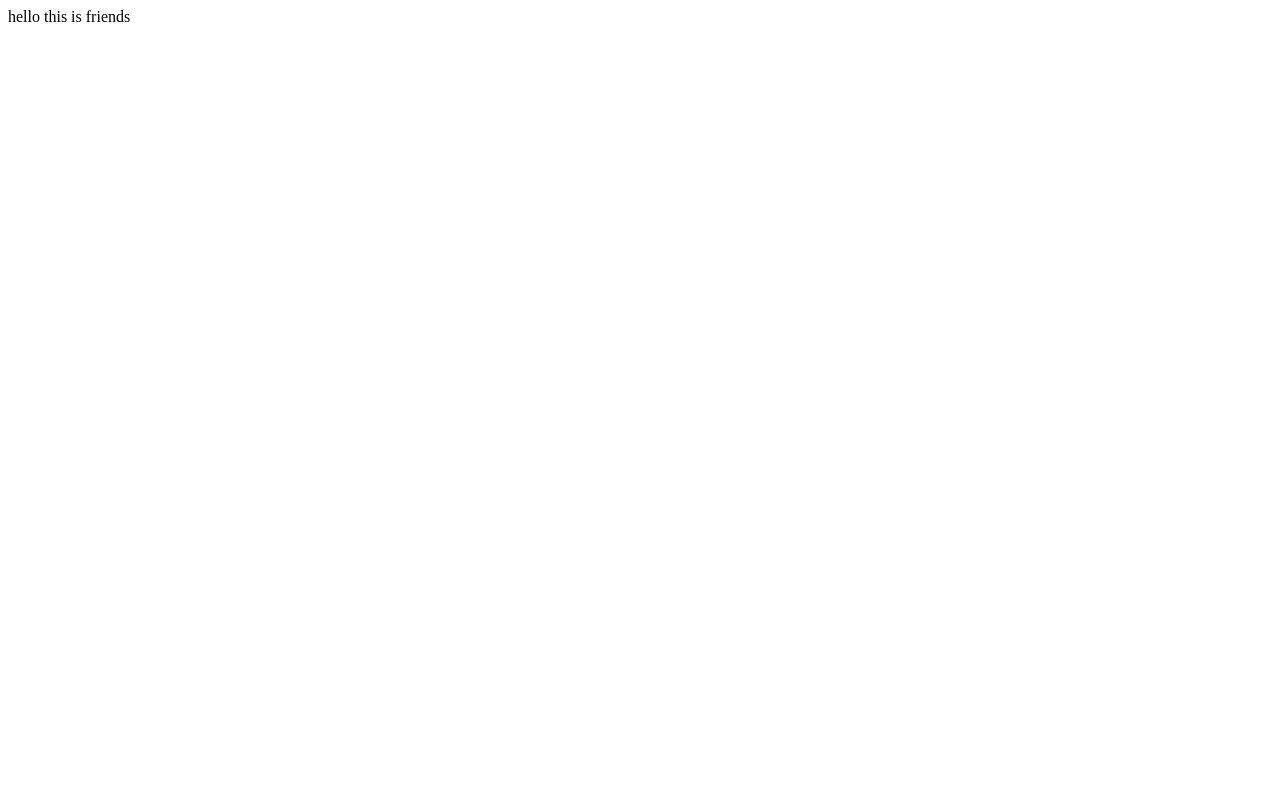
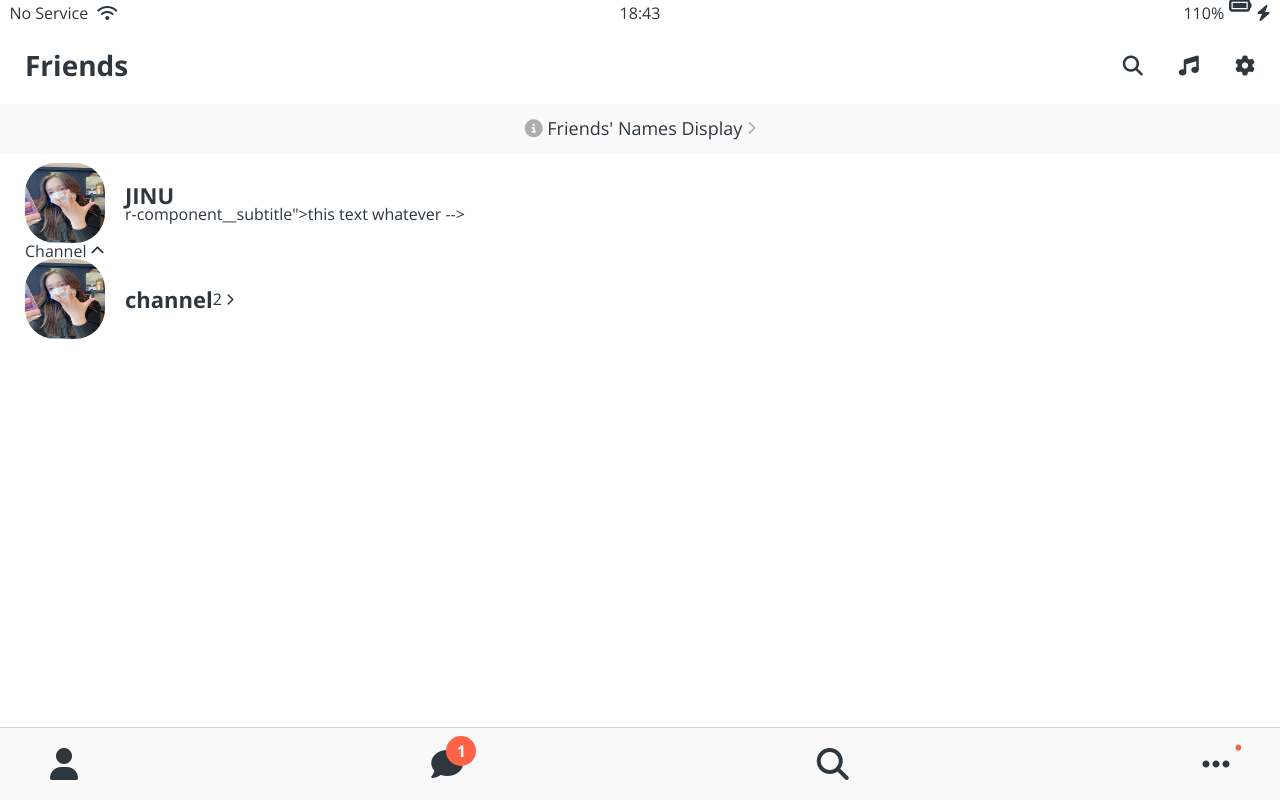
Before and after one commit to jinwoo45/kokoa-clone-2021, a plain HTML site: page friends.html in a window 1280 px wide. Drawn offline with nearby package versions, Linux system fonts and the light colour scheme.

Commit message:
0523_update

```diff
--- /dev/null
+++ b/css/components/nav-bar.css
@@ -0,0 +1,41 @@
+.nav {
+  position: fixed;
+  bottom: 0;
+  width: 100%;
+  background-color: #f9f9fa;
+  padding: 20px 50px;
+  box-sizing: border-box;
+  border-top: 1px solid rgba(121, 121, 121, 0.3);
+}
+
+.nav__list {
+  display: flex;
+  justify-content: space-between;
+}
+
+.nav__link {
+  position: relative;
+  color: #2e363e;
+}
+.nav__notification {
+  background-color: tomato;
+  width: 30px;
+  height: 30px;
+  border-radius: 15px;
+  display: flex;
+  justify-content: center;
+  align-items: center;
+  color: white;
+  font-weight: 600;
+  position: absolute;
+  left: 15px;
+  bottom: 15px;
+}
+
+.nav__circle {
+  color: tomato;
+  font-size: 3rem;
+  position: absolute;
+  left: 30px;
+  bottom: 25px;
+}
--- /dev/null
+++ b/css/components/screen-header.css
@@ -0,0 +1,16 @@
+.screen-header {
+  display: flex;
+  justify-content: space-between;
+  align-items: center;
+  padding: var(--horizontal-space);
+}
+
+.screen-header__title {
+  font-size: 28px;
+  font-weight: 600;
+}
+
+.screen-header__icons span {
+  margin-left: 32px;
+  font-weight: 600;
+}
--- /dev/null
+++ b/css/components/user-components.css
@@ -0,0 +1,27 @@
+.user-component,
+.user-component__column:first-child {
+  display: flex;
+  align-items: center;
+}
+
+.user-component__avatar {
+  width: 70px;
+  height: 70px;
+  border-radius: 30px;
+  margin-right: 20px;
+}
+
+.user-component__title {
+  font-weight: 600;
+  font-size: 22px;
+}
+
+.user-component__subtitle {
+  margin-top: 8px;
+  color: rgba(0, 0, 0, 0.5);
+}
+
+.user-component__avatar--xl {
+  width: 80px;
+  height: 80px;
+}
--- a/css/reset.css
+++ b/css/reset.css
@@ -131,3 +131,8 @@ table {
 input:focus {
   outline: none;
 }
+
+a {
+  color: inherit;
+  text-decoration: none;
+}
--- /dev/null
+++ b/css/screens/friends.css
@@ -0,0 +1,16 @@
+#friends-display-link {
+  text-align: center;
+  display: block;
+  background-color: #fafafa;
+  padding: 15px 0px;
+  font-size: 18px;
+  margin-bottom: 10px;
+}
+
+#friends-display-link i {
+  color: rgba(0, 0, 0, 0.3);
+}
+
+.friends-screen {
+  padding: 0px var(--horizontal-space);
+}
--- a/css/styles.css
+++ b/css/styles.css
@@ -1,12 +1,18 @@
 @import url("https://fonts.googleapis.com/css2?family=Open+Sans:wght@400;700&display=swap");
+
 @import "reset.css";
 @import "variables.css";
 /*Components*/
 @import "components/status-bar.css";
+@import "components/nav-bar.css";
+@import "components/screen-header.css";
+@import "components/user-components.css";
 
 /*Screens*/
 @import "screens/login.css";
+@import "screens/friends.css";
 
 body {
   font-family: "Open Sans", sans-serif;
+  color: #2e363e;
 }
--- a/css/variables.css
+++ b/css/variables.css
@@ -1,3 +1,4 @@
 :root {
   --yellow: #fae100;
+  --horizontal-space: 25px;
 }
--- a/friends.html
+++ b/friends.html
@@ -1 +1,101 @@
-hello this is friends
+<!DOCTYPE html>
+<html lang="en">
+<head>
+    <link rel="stylesheet" href = "css/styles.css"/>
+    <meta charset="UTF-8">
+    <meta http-equiv="X-UA-Compatible" content="IE=edge">
+    <meta name="viewport" content="width=device-width, initial-scale=1.0">
+    <title>Friends - Kokoa clone</title>
+</head>
+<body>
+    <div class = "status-bar">
+        <div class="status-bar__column">
+            <span>No Service</span>
+            <i class="fas fa-wifi"></i>
+        </div>
+        <div class="status-bar__column">
+            <span>18:43</span>
+        </div>
+        <div class="status-bar__column">
+            <span>110%</span>
+            <i class="fas fa-battery-full fa-lg"></i>
+            <i class="fas fa-bolt"></i>
+        </div>
+    </div>
+
+    <header class="screen-header">
+        <h1 class = "screen-header__title">Friends</h1>
+        <div class="screen-header__icons">
+            <span><i class="fas fa-search fa-lg"></i></span>
+            <span><i class="fas fa-music fa-lg"></i></span>
+            <span><i class="fas fa-cog fa-lg"></i></span>
+        </div>
+    </header>
+
+    <a id="friends-display-link">
+        <i class="fas fa-info-circle"></i>
+        Friends' Names Display
+        <i class="fas fa-chevron-right fa-xs"></i>
+    </a>
+
+    <main class = "friends-screen">
+        <div class = "user-component">
+            <div class="user-component__column">
+                <img src="images/sysy.jpg"
+                class="user-component__avatar user-component__avatar--xl"/>
+                <div class ="user-component__text">
+                    <h4 class="user-component__title">JINU</h4>
+                  r-component__subtitle">this text whatever</h6> -->
+                </div>
+            </div>
+            <div class="user-component__coloumn"></div>
+        </div>
+
+        <div class = "friends-screen-channel">
+            <div class="friends-screen__channel-header">
+                <span>Channel</span>
+                <i class="fas fa-chevron-up fa-sm"></i>
+            </div>
+        </div>
+        <div class = "user-component">
+            <div class="user-component__column">
+                <img src="images/sysy.jpg"
+                class="user-component__avatar user-component__avatar--xl"/>
+                <div class ="user-component__text">
+                    <h4 class="user-component__title">channel</h4>
+                </div>
+            </div>
+            <div class="user-component__coloumn">
+                <span>2</span>
+                <i class="fas fa-chevron-right fa-xs"></i>
+            </div>
+        </div>
+
+    </main>
+
+
+
+    <nav class="nav">
+        <ul class="nav__list">
+            <li class="nav__btn">
+                <a class="nav__link" href="friends.html">
+                    <i class="fas fa-user fa-2x"></i></a>
+            </li>
+            <li class="nav__btn">
+                <a class="nav__link" href="#">
+                    <span class="nav__notification">1</span>
+                    <i class="fas fa-comment fa-2x"></i></a>
+            </li>
+            <li class="nav__btn">
+                <a class="nav__link" href="#"><i class="fas fa-search fa-2x"></i></a>
+            </li >
+            <li class="nav__btn">
+                <a class="nav__link" href="#">
+                    <span class="nav__circle">.</i></span>
+                    <i class="fas fa-ellipsis-h fa-2x"></i></a>
+            </li>
+        </ul>
+    </nav>
+    <script src="https://kit.fontawesome.com/19b347ade3.js" crossorigin="anonymous"></script>
+</body>
+</html>
```
Also changed, not shown: images/sysy.jpg (added).
